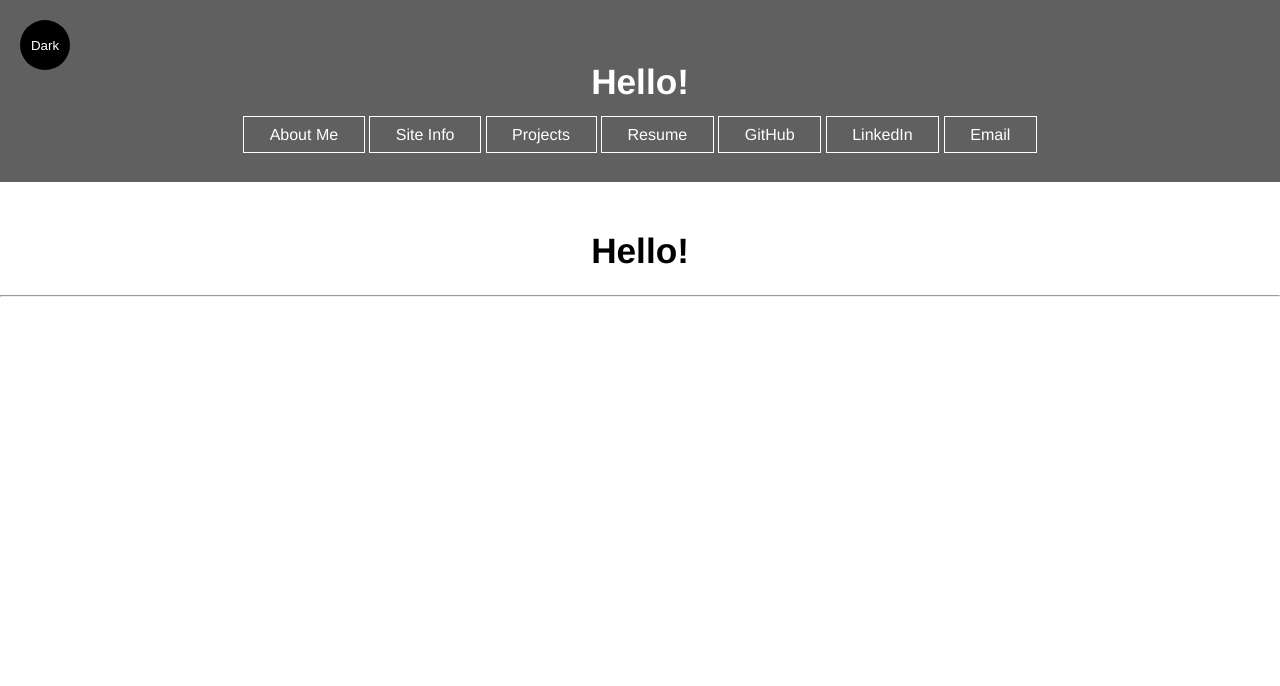
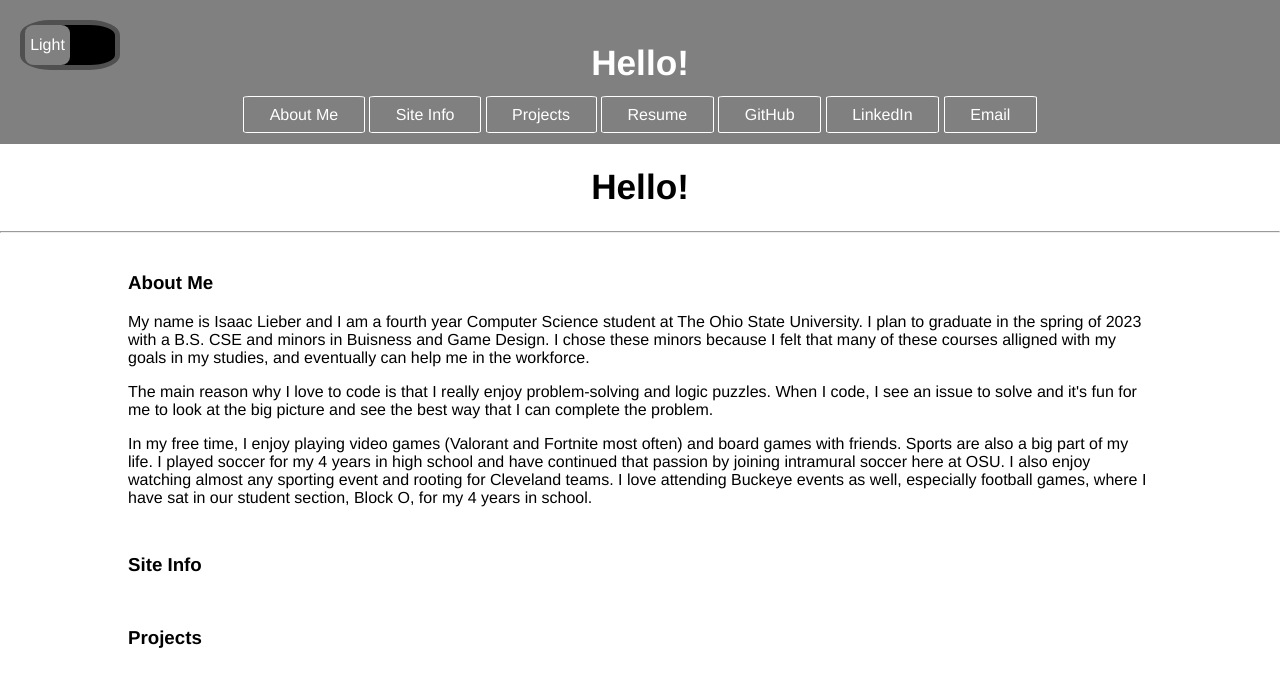
Before and after one commit to ijl7/personal-site, a plain HTML site: page index.html in a window 1280 px wide. Drawn offline with Linux system fonts and the light colour scheme.

Commit message:
Made a moving button and added some about me

```diff
--- a/darkMode.js
+++ b/darkMode.js
@@ -1,14 +1,15 @@
 'use strict';
-const switcher = document.querySelector('.btn');
+const switcher = document.querySelector('.bar');
 
 switcher.addEventListener('click', function() {
     document.body.classList.toggle('light-theme');
     document.body.classList.toggle('dark-theme');
-
     const className = document.body.className;
     if(className == "light-theme") {
-        this.textContent = "Dark";
+        document.querySelector(".slider").style.left = "0%";
+        document.querySelector('.slider').textContent = "Light";
     } else {
-        this.textContent = "Light";
+        document.querySelector(".slider").style.left = "50%";
+        document.querySelector('.slider').textContent = "Dark";
     }
 });
--- a/index.html
+++ b/index.html
@@ -8,12 +8,18 @@
     <link rel="stylesheet" href="style.css">
 </head>
 <body class="light-theme">
-    <div id ="header">
+    <div id="header">
         <div>
-            <button class ="btn">Dark</button>
+            <label id="btn" class="btn">
+                <input type="checkbox">
+                <span class="bar">
+                    <span class="slider">Light</span>
+                </span>
+            </label>
         </div>
         <h1>Hello!</h1>
-        <div id="links" class = "links">
+        <div id = "links" class = "links">
+            <span>
                 <a href="#aboutMe">About Me</a>
                 <a href="#siteInfo">Site Info</a>
                 <a href="#projects">Projects</a>
@@ -21,19 +27,34 @@
                 <a href="https://github.com/ijl7" target="_blank">GitHub</a>
                 <a href="https://www.linkedin.com/in/isaac-lieber-2a024423a/" target="_blank">LinkedIn</a>
                 <a href="mailto:ijlieber7@gmail.com?subject=The%20Job%20Is%20Yours!">Email</a>
+            </span>
         </div>
     </div>
     <div id="main">
         <h1>Hello!</h1>
         <hr />
         <div id="aboutMe" class="section">
-
+            <h3>About Me</h3>
+            <p>
+                My name is Isaac Lieber and I am a fourth year Computer Science student at The Ohio State University.
+                I plan to graduate in the spring of 2023 with a B.S. CSE and minors in Buisness and Game Design. I chose these minors because I felt that
+                many of these courses alligned with my goals in my studies, and eventually can help me in the workforce.
+            </p>
+            <p>
+                The main reason why I love to code is that I really enjoy problem-solving and logic puzzles. When I code, I see an issue to solve and
+                it's fun for me to look at the big picture and see the best way that I can complete the problem.
+            </p>
+            <p>
+                In my free time, I enjoy playing video games (Valorant and Fortnite most often) and board games with friends. Sports are also a big part of my life.
+                I played soccer for my 4 years in high school and have continued that passion by joining intramural soccer here at OSU. I also enjoy watching almost any sporting event
+                and rooting for Cleveland teams. I love attending Buckeye events as well, especially football games, where I have sat in our student section, Block O, for my 4 years in school.
+            </p>
         </div>
         <div id="siteInfo" class="section">
-
+            <h3>Site Info</h3>
         </div>
         <div id="projects" class="section">
-
+            <h3>Projects</h3>
         </div>
     </div>
 
--- a/style.css
+++ b/style.css
@@ -1,6 +1,8 @@
   :root{
     --white: #FFFFFF;
-    --gray: #606060;
+    --lightGray: #808080;
+    --gray: #505050;
+    --darkGray: #202020;
     --black: #000000;
   }
 
@@ -18,12 +20,7 @@
   }
 
   #main {
-    float: left;
-    padding-top: 2%;
-    padding-bottom: 3%;
     --bg: var(--white);
-    width: 100%;
-    height: 100%;
   }
 
   h1 {
@@ -32,28 +29,27 @@
   }
 
   #header {
-    padding: 3% 0;
+    padding: 1.5% 0;
     position: sticky;
     top: 0px;
     background-color: var(--hdrBg);
     color: var(--hdrFontColor);
   }
 
-  .section {
-    padding: 8%;
-  }
-
   #links a {
     padding: .7% 2%;
-    display: inline;
     color: var(--hdrFontColor);
     text-decoration: none;
-    text-align: center;
-    border: groove 1px var(--hdrFontColor);
+    border-radius: 5%;
+    border: solid 1px var(--hdrFontColor);
   }
 
   .links{
     text-align: center;
+  }
+
+  .section {
+    padding: 1% 10% 0;
   }
 
   .light-theme{
@@ -61,15 +57,16 @@
     --fontColor: var(--black);
     --btnBg: var(--black);
     --btnFontColor: var(--white);
-    --hdrBg: var(--gray);
+    --hdrBg: var(--lightGray);
     --hdrFontColor: var(--white);
   }
+
   .dark-theme{
       --bg: var(--black);
       --fontColor: var(--white);
       --btnBg: var(--white);
       --btnFontColor: var(--black);
-      --hdrBg: var(--black);
+      --hdrBg: var(--darkGray);
       --hdrFontColor: var(--white);
   }
 
@@ -78,15 +75,39 @@
     top: 20px;
     left: 20px;
     height: 50px;
-    width: 50px;
-    border-radius: 50%;
-    border: none;
+    width: 100px;
+  }
+
+  .btn > input{
+    appearance: none;
+  }
+
+  .bar {
+    position: absolute;
+    cursor: pointer;
+    top: 0;
+    left: 0;
+    right: 0;
+    bottom: 0;
+    border-radius: 30%;
+    border: solid 5px var(--gray);
     background-color: var(--btnBg);
     color: var(--btnFontColor);
+    -webkit-transition: .4s;
+    transition: .4s;
   }
 
-  .fixed {
-    position: fixed;
-    width: 100%;
-    top: 0;
+  .slider {
+    position: absolute;
+    height: 100%;
+    width: 50%;
+    left: 0;
+    border-radius: 20%;
+    background-color: var(--hdrBg);
+    color: var(--hdrFontColor);
+    text-align: center;
+    line-height: 2.5;
+    -webkit-transition: .4s;
+    transition-duration: .4s;
+    transition: translateX(100%);
   }
```
Lines whose indentation alone changed are shown as unchanged.
